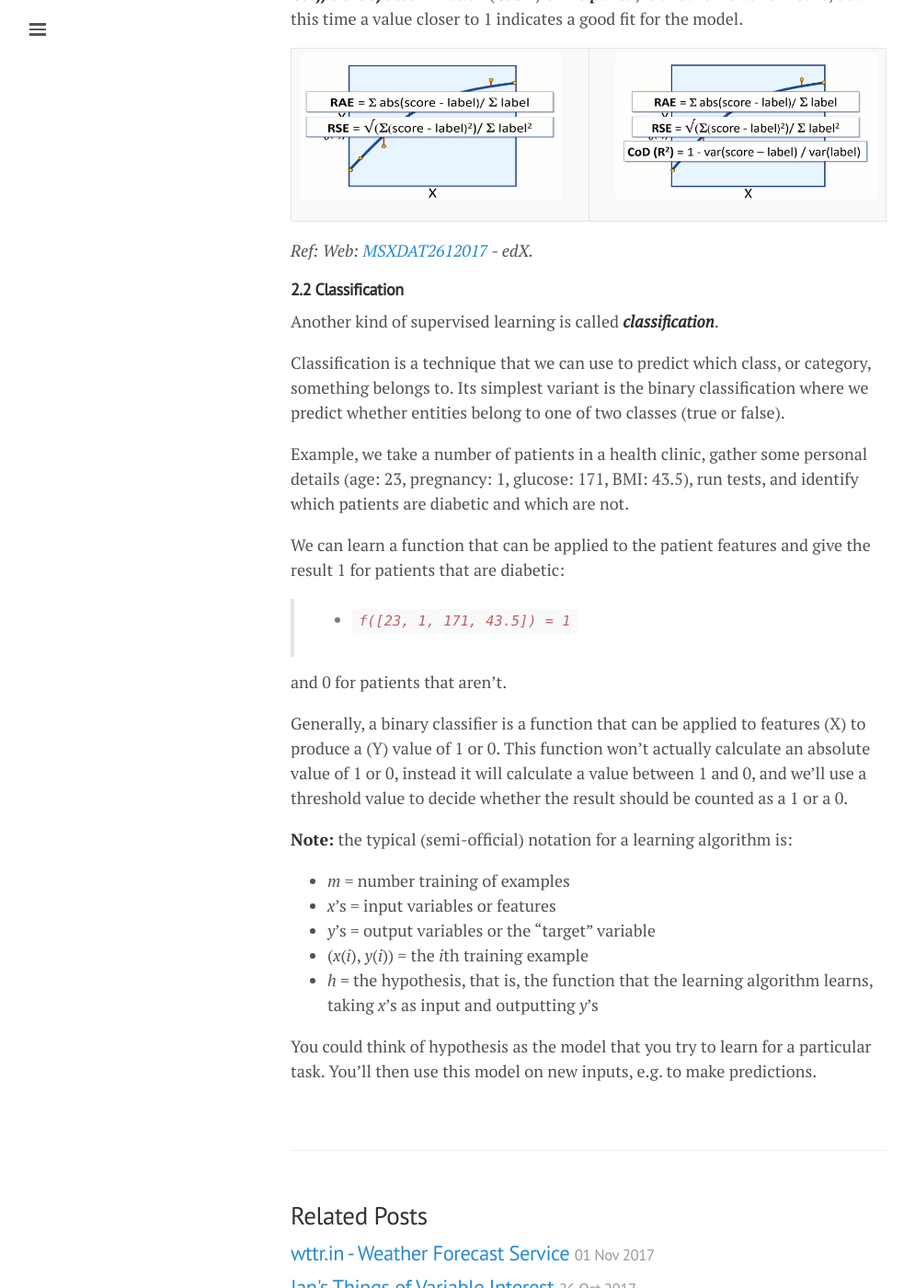
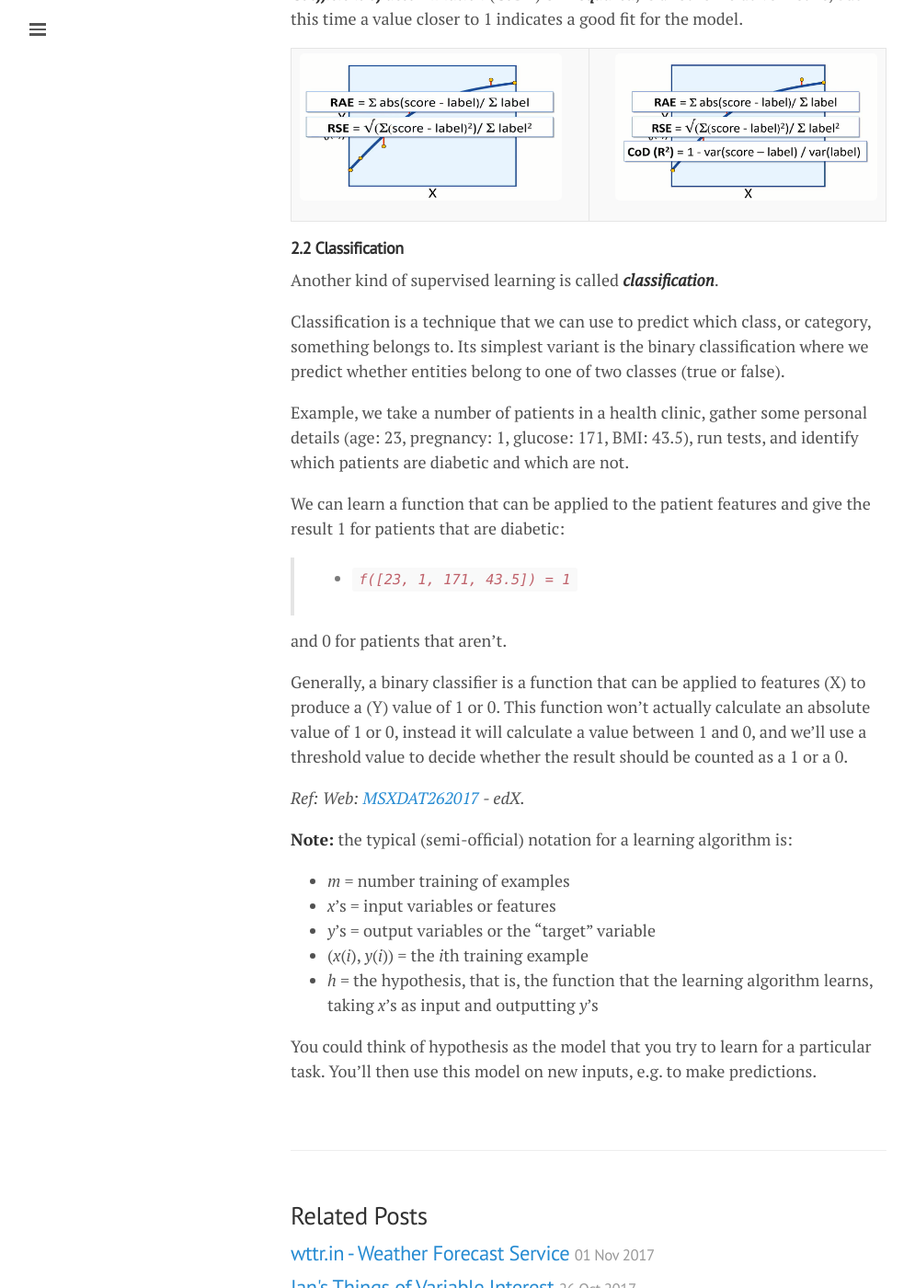
Before and after one commit to lgeurts/lgeurts.github.io, a Jekyll site: the page built from _posts/2018-06-29-artificial-intelligence-basics.md, in a window 1280 px wide and 1400 px high, scrolled down 4842 px. Shown: the whole window at 92% size, without its empty margins (0-995 px from the left). Built offline with Jekyll 4.4.1, drawn with Linux system fonts in a browser that asks for light colours; nearby versions of some CDN libraries; some of the changed lines change nothing that is shown.

Commit message:
Update 2018-06-29-artificial-intelligence-basics.md

```diff
--- a/_posts/2018-06-29-artificial-intelligence-basics.md
+++ b/_posts/2018-06-29-artificial-intelligence-basics.md
@@ -51,7 +51,7 @@ The ***range*** is the subset of the codomain which the function maps to. Functi
 There are 2 sorts of functions. Functions which map to *`R`*, are known as ***scalar-valued*** or ***real-valued***.
 Functions which map to *`Rn`* where *`n > 1`* are known as ***vector-valued***.
 
-*Ref: Web: [Mathworld Wolfram](http://mathworld.wolfram.com/) - Eric W. Weisstein.*
+*Ref: Web: [Mathworld Wolfram](https://mathworld.wolfram.com/) - Eric W. Weisstein.*
 
 #### **1.2 Algorithms: Grouped by Learning Style**
 
@@ -125,8 +125,6 @@ You might want to evaluate the model using relative metrics to indicate a more g
 :-----------------:|:-----------------:
 <img src="/assets/artificial-intelligence/plotted-chart-7.png" align="left" width="285" height="160" alt=""> | <img src="/assets/artificial-intelligence/plotted-chart-8.png" align="right" width="285" height="160" alt="">
 
-*Ref: Web: [MSXDAT2612017](https://www.youtube.com/watch?v=1O0_u9WRo-0/) - edX.*
-
 #### **2.2 Classification**
 
 Another kind of supervised learning is called ***classification***.
@@ -143,6 +141,8 @@ and 0 for patients that aren't.
 
 Generally, a binary classifier is a function that can be applied to features (X) to produce a (Y) value of 1 or 0. This function won't actually calculate an absolute value of 1 or 0, instead it will calculate a value between 1 and 0, and we'll use a threshold value to decide whether the result should be counted as a 1 or a 0.
 
+*Ref: Web: [MSXDAT262017](https://www.youtube.com/watch?v=1O0_u9WRo-0/) - edX.*
+
 **Note:** the typical (semi-official) notation for a learning algorithm is:
 
 * *m* = number training of examples
```
